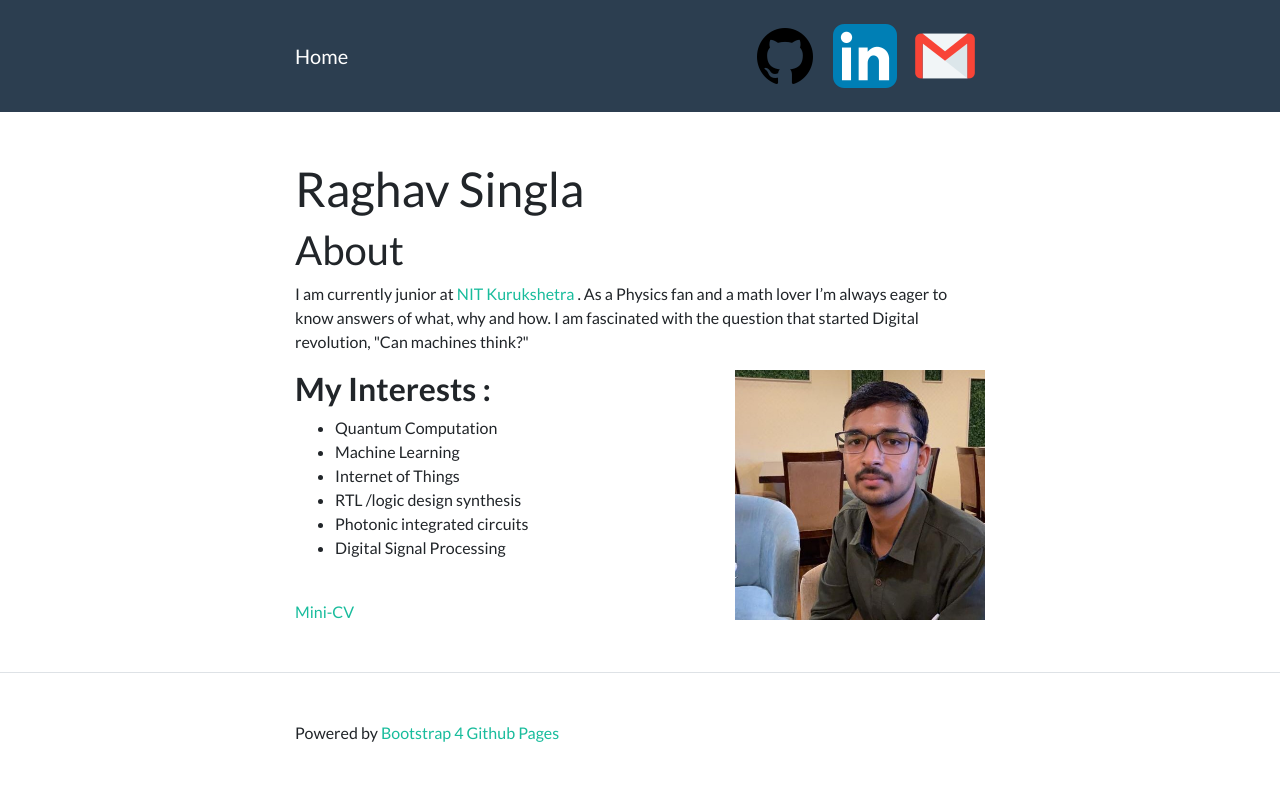
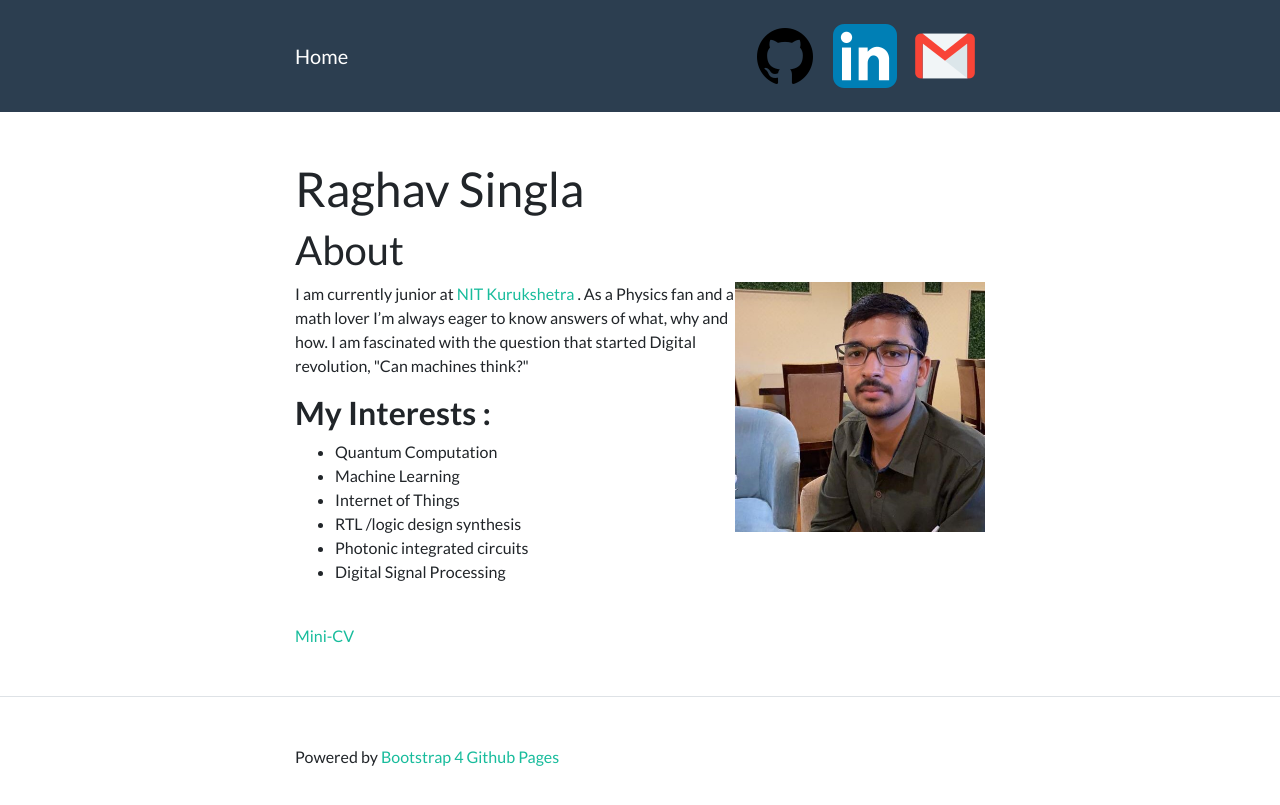
Before and after one commit to Raghav-Bell/Raghav-Bell.github.io, a Jekyll site: the page built from index.md, in a window 1280 px wide. Shown: the top 805 px of the page. Built offline with Jekyll 4.4.1, drawn with Linux system fonts in a browser that asks for light colours.

Commit message:
photo layout changed

```diff
--- a/index.md
+++ b/index.md
@@ -3,11 +3,12 @@ layout: page
 title: Raghav Singla
 ---
 <div><h2>About</h2>
+  <span><img  src="/assets/My.jpeg" alt="My picture" width="250" height="250" align="right"/></span>
 <p>I am currently junior  at <a href="http://www.nitkkr.ac.in/" target="_blank" >NIT Kurukshetra </a>.
 As a Physics fan and a math lover I’m always eager to know answers
 of what, why and how. I am fascinated with the question that started Digital revolution, "Can machines think?"
 </p></div>
-<div><img  src="/assets/My.jpeg" alt="My picture" width="250" height="250" align="right"/></div>
+
 
 <div><h3> <b> My  Interests : </b></h3>
 <ul>
```
